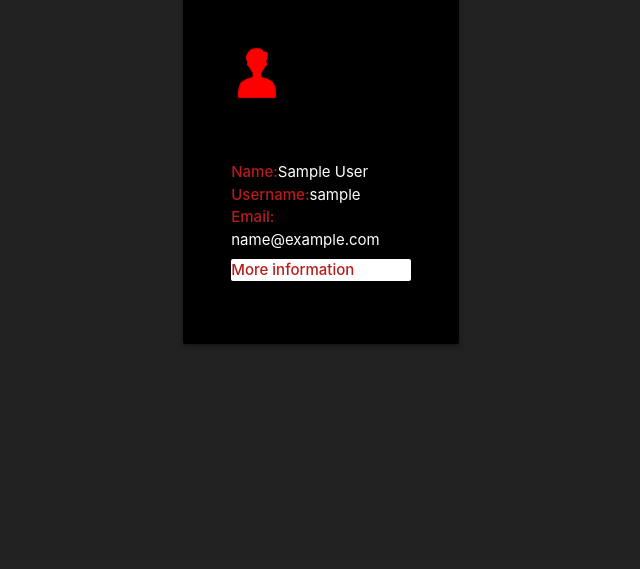
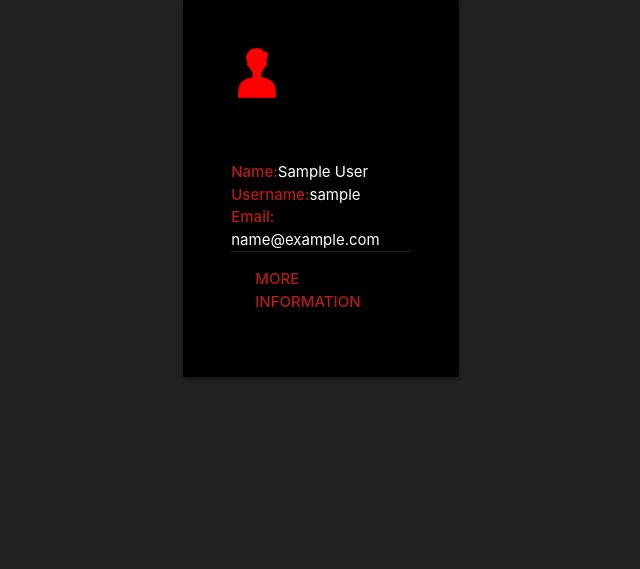
Before and after one commit to Crowe-Brian-J/project3_devRebellion, a Django app: template devrebellion/main_app/templates/developers/index.html in a window 1280 px wide. Shown: the part 209-778 px from the top of the page, without its empty margins (20-660 px from the left). Run offline with Django 4.2, Linux system fonts and the light colour scheme; the template is opened without the code that fills it: values that come from a table or form of the project are taken from there, others are empty; the visitor is signed in with stand-in values (Sample User, id 1); data comes from the database, SQL or seed files in the repository.

Commit message:
index.html card-action update

```diff
--- a/devrebellion/main_app/templates/developers/index.html
+++ b/devrebellion/main_app/templates/developers/index.html
@@ -16,7 +16,7 @@
         <p><strong class="red-text text-darken-4">Username:</strong>{{developer.user.username }}</p>
         <p><strong class="red-text text-darken-4">Email:</strong> {{developer.user.email}}</p>
         <!-- <p><strong class="red-text text-darken-4">Links:</strong> {{developer.link}}</p> -->
-        <div class="card action">
+        <div class="card-action">
           <a href="{% url 'developers_detail' developer.user.id %}"><strong class="red-text text-darken-4">More
               information</strong></a>
         </div>
```
